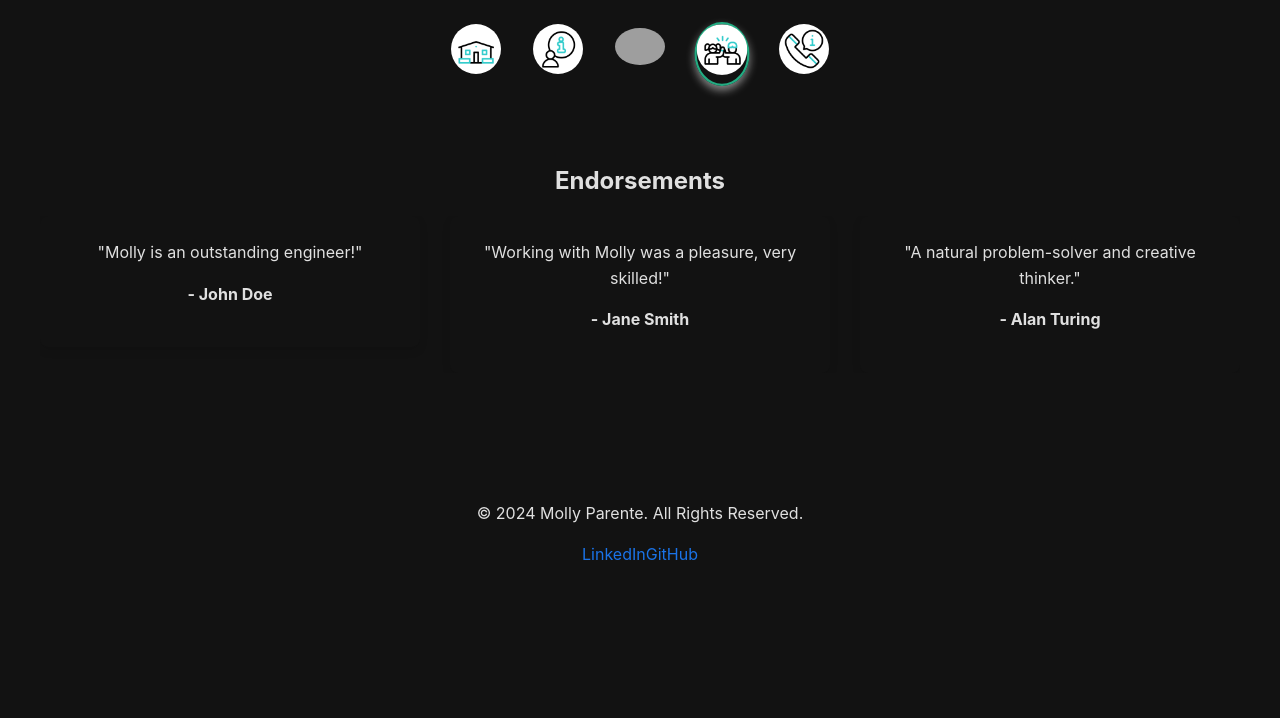
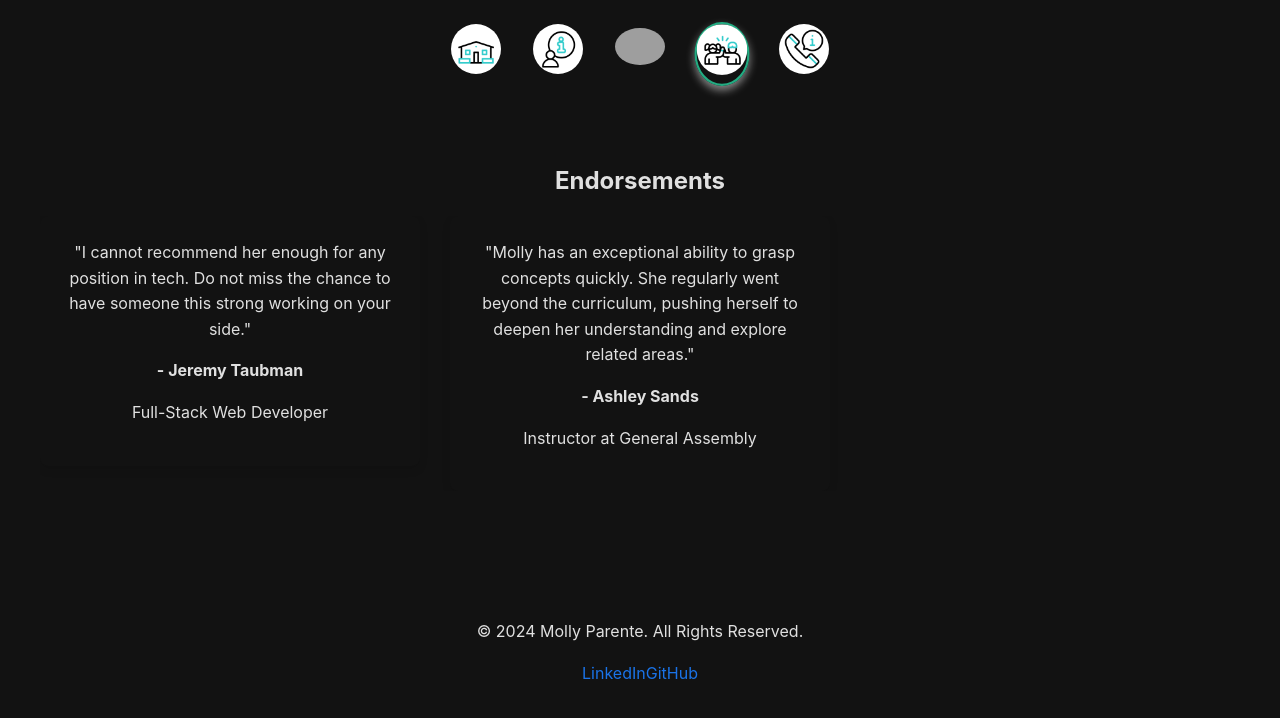
Before and after one commit to mparente88/mparente88.github.io, a Next.js app: page /endorsements in a window 1280 px wide. Shown: the top 718 px of the page. Built offline with nearby package versions, Linux system fonts and the light colour scheme; grey boxes are pictures that could not be loaded.

Commit message:
Add title property to endorsement card

```diff
--- a/components/Endorsements.js
+++ b/components/Endorsements.js
@@ -3,9 +3,16 @@ import "swiper/css"
 
 export default function Endorsements() {
   const endorsements = [
-    { name: "John Doe", feedback: "Molly is an outstanding engineer!" },
-    { name: "Jane Smith", feedback: "Working with Molly was a pleasure, very skilled!" },
-    { name: "Alan Turing", feedback: "A natural problem-solver and creative thinker." },
+    {
+      name: "Jeremy Taubman",
+      title: "Full-Stack Web Developer",
+      feedback: "I cannot recommend her enough for any position in tech. Do not miss the chance to have someone this strong working on your side.",
+    },
+    {
+      name: "Ashley Sands",
+      title: "Instructor at General Assembly",
+      feedback: "Molly has an exceptional ability to grasp concepts quickly. She regularly went beyond the curriculum, pushing herself to deepen her understanding and explore related areas.",
+    },
   ]
 
   return (
@@ -24,6 +31,7 @@ export default function Endorsements() {
             <div className="endorsement-card">
               <p>&quot;{endorsement.feedback}&quot;</p>
               <h4>- {endorsement.name}</h4>
+              {endorsement.title && <p className="endorsement-title">{endorsement.title}</p>}
             </div>
           </SwiperSlide>
         ))}
```
